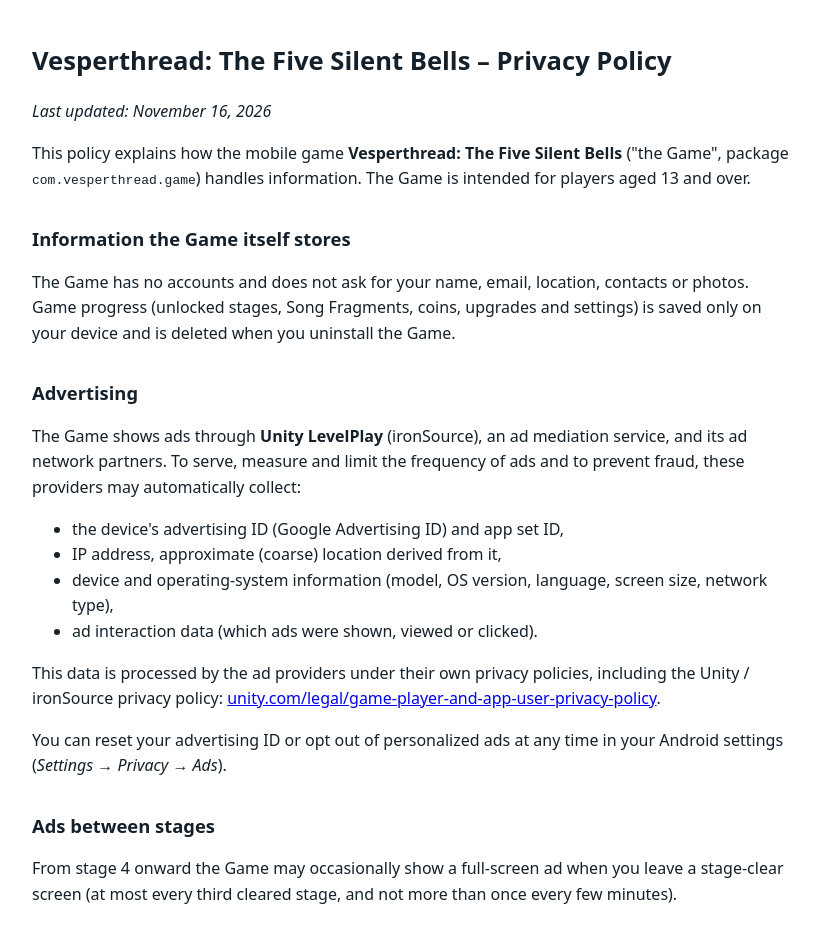
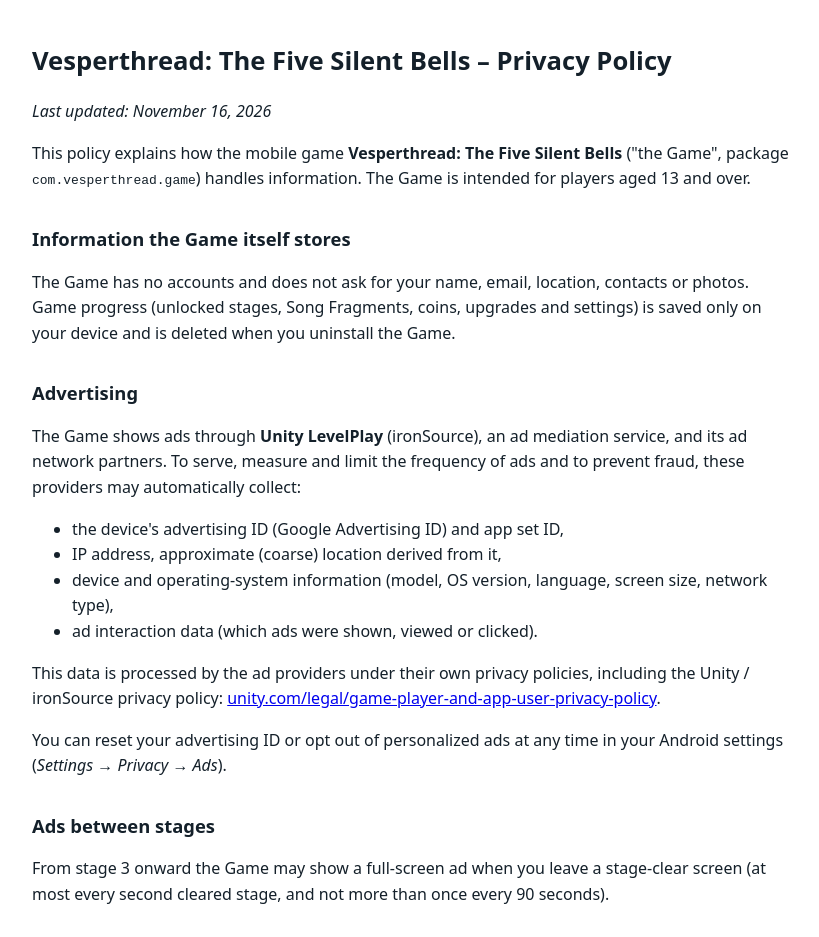
Before and after one commit to stdSheraz/vesperthread-privacy, a plain HTML site: page index.html in a window 1280 px wide. Shown: the top 937 px of the page, without its empty margins (228-1047 px from the left). Drawn offline with Linux system fonts and the light colour scheme.

Commit message:
Update ad wording
Co-Authored-By: Claude Fable 5.2 <noreply@anthropic.com>

```diff
--- a/index.html
+++ b/index.html
@@ -31,7 +31,7 @@
 <p>You can reset your advertising ID or opt out of personalized ads at any time in your Android settings (<em>Settings → Privacy → Ads</em>).</p>
 
 <h2>Ads between stages</h2>
-<p>From stage 4 onward the Game may occasionally show a full-screen ad when you leave a stage-clear screen (at most every third cleared stage, and not more than once every few minutes).</p>
+<p>From stage 3 onward the Game may show a full-screen ad when you leave a stage-clear screen (at most every second cleared stage, and not more than once every 90 seconds).</p>
 
 <h2>Rewarded ads</h2>
 <p>Some optional features (an extra life, doubling stage coins or bonus Prism Shards) let you choose to watch a video ad. Watching is always optional.</p>
```
